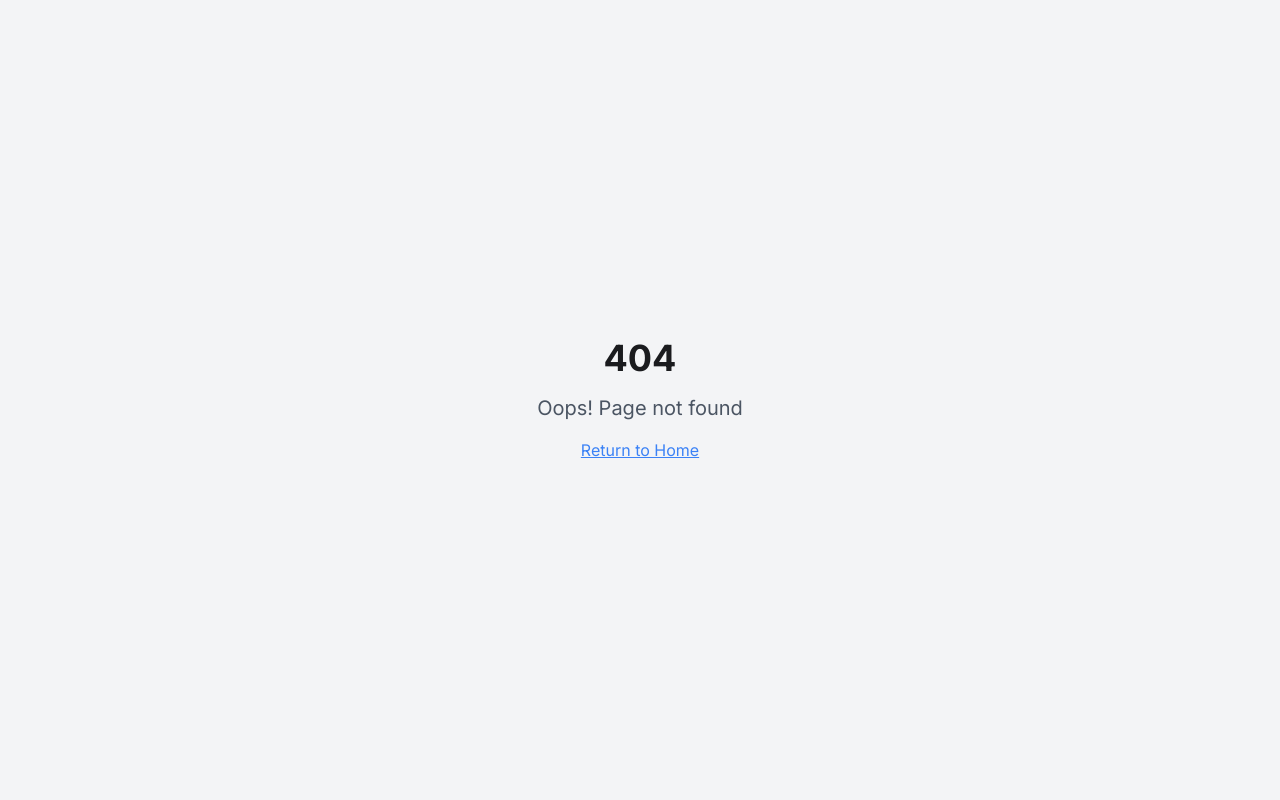
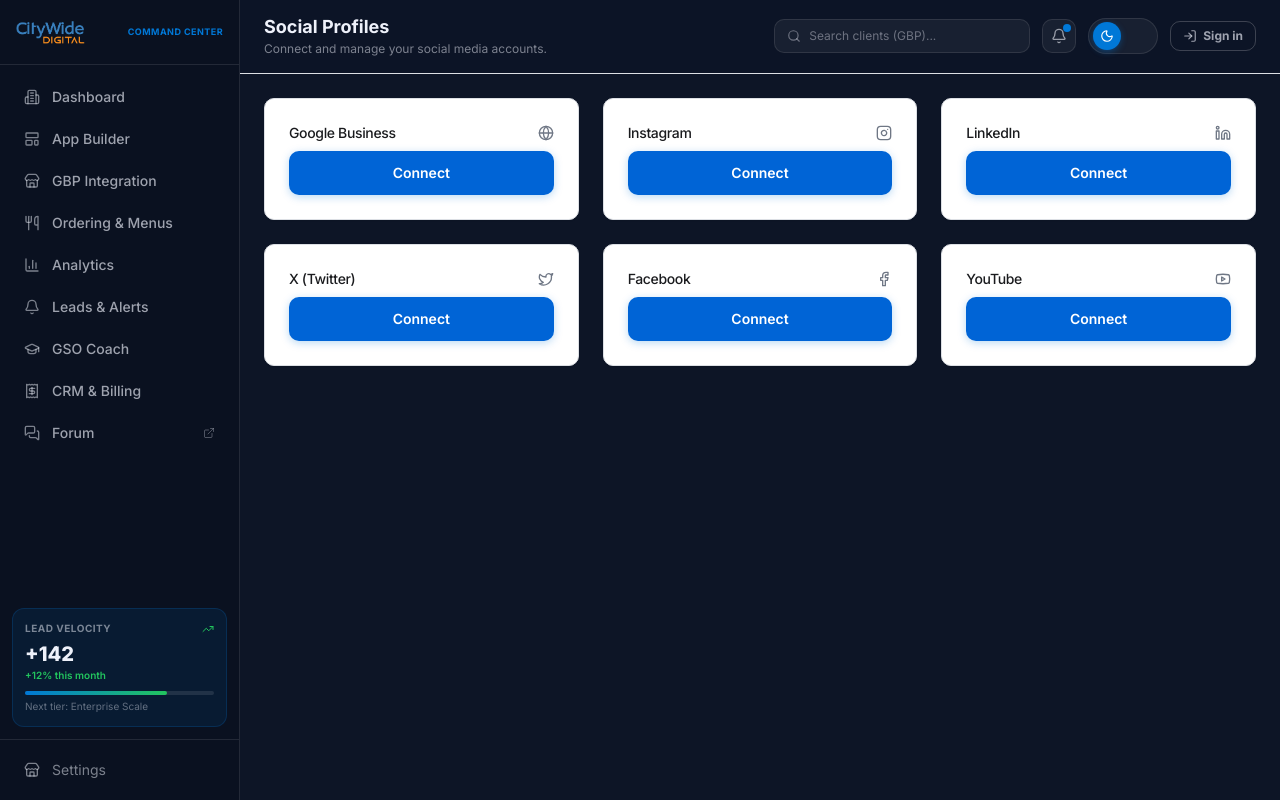
Before and after one commit to alanCWD/enter-CityWideDigitalPlatform, a React (Vite) app: page /dashboard/social/profiles in a window 1280 px wide. Before the commit this address had no page. Built offline with nearby package versions, Linux system fonts and the light colour scheme.

Commit message:
feat(social): add social profiles page

```diff
--- /dev/null
+++ b/src/pages/dashboard/social/profiles.tsx
@@ -0,0 +1,65 @@
+import { useState } from "react";
+import { DashboardLayout } from "@/components/dashboard/DashboardLayout";
+import { TopBar } from "@/components/dashboard/TopBar";
+import { Button } from "@/components/ui/button";
+import { Card, CardContent, CardHeader, CardTitle } from "@/components/ui/card";
+import { useToast } from "@/hooks/use-toast";
+import { supabase } from "@/integrations/supabase/client";
+import { Globe, Instagram, Linkedin, Twitter, Facebook, Youtube } from "lucide-react";
+
+const PLATFORMS = [
+  { id: "google_business", name: "Google Business", icon: Globe },
+  { id: "instagram", name: "Instagram", icon: Instagram },
+  { id: "linkedin", name: "LinkedIn", icon: Linkedin },
+  { id: "twitter", name: "X (Twitter)", icon: Twitter },
+  { id: "facebook", name: "Facebook", icon: Facebook },
+  { id: "youtube", name: "YouTube", icon: Youtube },
+];
+
+export default function SocialProfiles() {
+  const { toast } = useToast();
+  const [connecting, setConnecting] = useState<string | null>(null);
+
+  async function handleConnect(platform: string) {
+    setConnecting(platform);
+    try {
+      const { data, error } = await supabase.functions.invoke("social-rpc", {
+        body: { action: "social.connect", payload: { platform, client_id: "current-client-id" } },
+      });
+
+      if (error) throw new Error(error.message);
+      if (data.error) throw new Error(data.error);
+
+      toast({ title: "Success", description: data.message });
+    } catch (e) {
+      toast({ title: "Error", description: (e as Error).message, variant: "destructive" });
+    } finally {
+      setConnecting(null);
+    }
+  }
+
+  return (
+    <DashboardLayout>
+      <TopBar title="Social Profiles" subtitle="Connect and manage your social media accounts." />
+      <div className="p-6 grid grid-cols-1 md:grid-cols-3 gap-6">
+        {PLATFORMS.map((p) => (
+          <Card key={p.id}>
+            <CardHeader className="flex flex-row items-center justify-between space-y-0 pb-2">
+              <CardTitle className="text-sm font-medium">{p.name}</CardTitle>
+              <p.icon className="h-4 w-4 text-muted-foreground" />
+            </CardHeader>
+            <CardContent>
+              <Button
+                className="w-full"
+                onClick={() => handleConnect(p.id)}
+                disabled={connecting === p.id}
+              >
+                {connecting === p.id ? "Connecting..." : "Connect"}
+              </Button>
+            </CardContent>
+          </Card>
+        ))}
+      </div>
+    </DashboardLayout>
+  );
+}
--- a/src/router.tsx
+++ b/src/router.tsx
@@ -27,6 +27,7 @@ import { CrmIndex } from "./pages/dashboard/crm/CrmIndex";
 import { ClientsList } from "./pages/dashboard/crm/ClientsList";
 import { ClientDetail } from "./pages/dashboard/crm/ClientDetail";
 import { Catalog } from "./pages/dashboard/crm/Catalog";
+import SocialProfiles from "./pages/dashboard/social/profiles";
 
 export const routers = [
   {
@@ -178,6 +179,11 @@ export const routers = [
     name: "crm-catalog",
     element: <Catalog />,
   },
+  {
+    path: "/dashboard/social/profiles",
+    name: "social-profiles",
+    element: <SocialProfiles />,
+  },
   /* ADD ALL CUSTOM ROUTES ABOVE THE CATCH-ALL "*" ROUTE */
   {
     path: "*",
```
